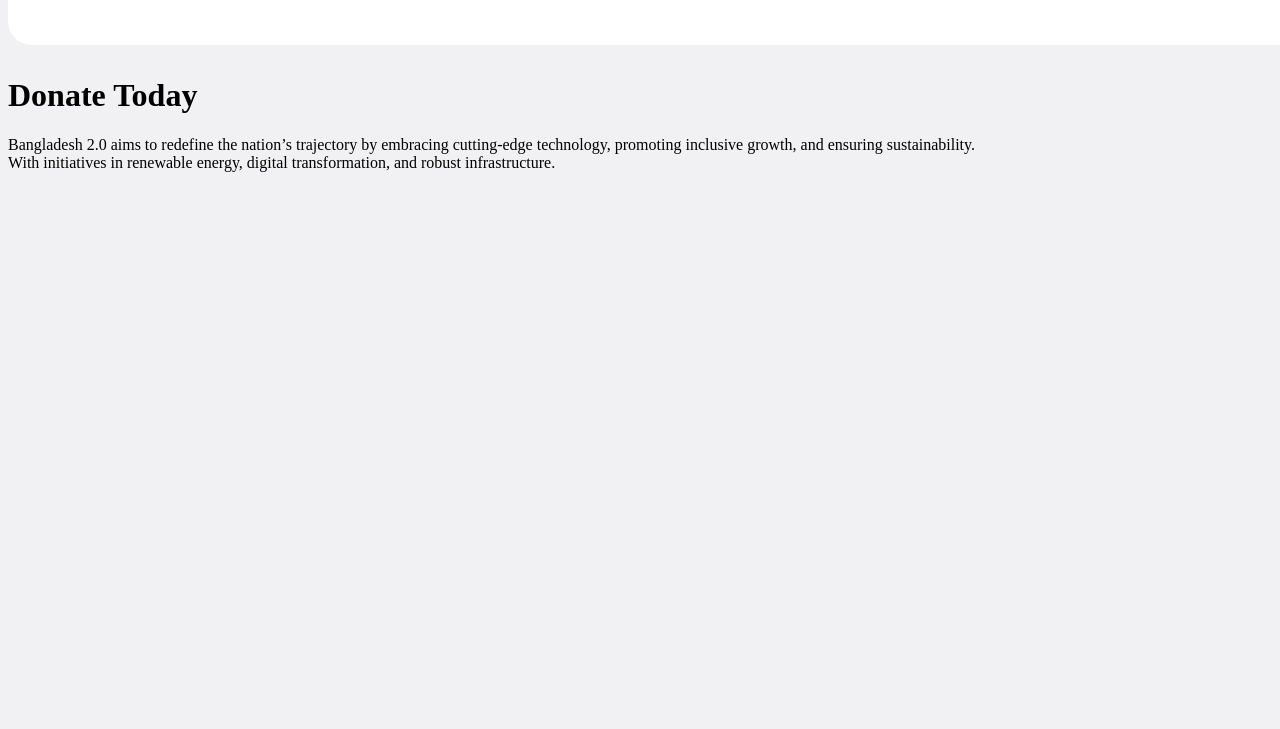
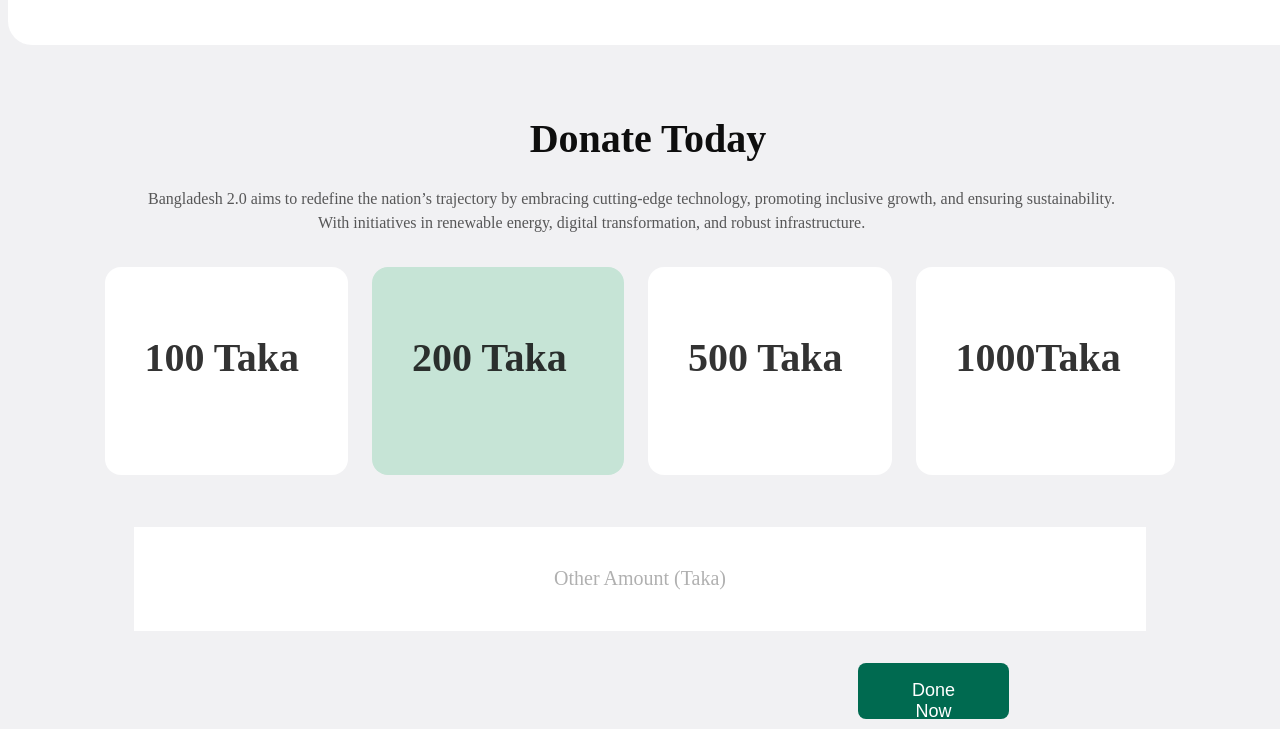
Before and after one commit to Hridoy7887-stack/Assignment-1, a plain HTML site: page index.html in a window 1280 px wide. Shown: the part 2941-3670 px from the top of the page. Before the commit the page ends 3129 px from the top, so only its background shows below. Drawn offline with Linux system fonts and the light colour scheme.

Commit message:
added donate amount section

```diff
--- a/index.html
+++ b/index.html
@@ -112,8 +112,30 @@
         </div>
 
         <div class="donate-section">
-            <h1>Donate Today</h1>
-            <p>Bangladesh 2.0 aims to redefine the nation’s trajectory by embracing cutting-edge technology, promoting inclusive growth, and ensuring sustainability. <br>  With initiatives in renewable energy, digital transformation, and robust infrastructure.</p>
+            <h1 class="donate-title">Donate Today</h1>
+            <p class="donate-description">Bangladesh 2.0 aims to redefine the nation’s trajectory by embracing cutting-edge technology, promoting inclusive growth, and ensuring sustainability. <br> <span class="faltu-kahini">  With initiatives in renewable energy, digital transformation, and robust infrastructure.</p> </span>
+        </div>
+        <div class="donate-price">
+            <div class="donate-price-1">
+                <h1 class="number-1">100 Taka</h1>
+            </div>
+            <div class="donate-price-2">
+                <h1 class="number-1">200 Taka</h1>
+            </div>
+            <div class="donate-price-1">
+                <h1 class="number-1">500 Taka</h1>
+            </div>
+            <div class="donate-price-4">
+                <h1 class="number-1">1000Taka</h1>
+            </div>
+        </div>
+         <div class="input">
+            <h3 class="amount">Other Amount (Taka)</h3>
+         </div>
+
+        </div>
+        <div>
+            <button class="btn-done">Done Now</button>
         </div>
     </main>
 
--- a/style.css
+++ b/style.css
@@ -1,23 +1,24 @@
-
  /* shared style */
-.secondary-bg{
+ .secondary-bg {
     background-color: #F1F1F3;
  }
 
  /* Navbar styles */
-.header{
+ .header {
     display: flex;
-    justify-content:space-between;
+    justify-content: space-between;
     margin: 20px 240px;
  }
-.header-left{
+
+ .header-left {
     font-size: 32px;
     font-weight: bold;
     color: #0E0E0E;
     width: 222px;
     height: 38px;
  }
-.header-right{
+
+ .header-right {
     width: 120px;
     height: 50px;
     margin-top: 30px;
@@ -35,7 +36,7 @@ height: 38px;
  /* banner style */
 
 
-.banner{
+ .banner {
     display: flex;
     background-color: #C6E4D6;
     width: 1280px;
@@ -43,44 +44,50 @@ height: 38px;
     margin: 0 auto;
     padding: 110px 40px;
     justify-content: space-around;
-     border:none ;
+    border: none;
     border-radius: 24px;
  }
- .banner-greetings{
+
+ .banner-greetings {
     color: #0e0e0e7d;
     font-size: 24px;
     font-weight: 500;
     margin-bottom: 16px;
 
  }
- .banner-title{
+
+ .banner-title {
     font-size: 56px;
     font-weight: bold;
     color: #0E0E0E;
     margin-bottom: 24px;
  }
- .btn-primary{
+
+ .btn-primary {
     padding: 17px 34px;
     border: 1px solid #006A50;
     border-radius: 8px;
     width: 270px;
     height: 56px;
-    color:#FFFFFF ;
+    color: #FFFFFF;
     background-color: #006A50;
     font-size: 18px;
     font-weight: 500;
  }
- .banner-img{
+
+ .banner-img {
     width: 474px;
     height: 400px;
  }
- .banner-content1{
+
+ .banner-content1 {
     /* margin-right: 64px; */
     width: 622px;
     height: 326px;
     margin: 117px 60px;
  }
- .banner-content2{
+
+ .banner-content2 {
     /* margin-left: 64px; */
     width: 474px;
     height: 400px;
@@ -88,13 +95,14 @@ height: 38px;
  }
 
  /* main section */
-.vision-of-future{
-   margin: 50px auto ;
+ .vision-of-future {
+    margin: 50px auto;
     width: 1280px;
     height: 120px;
-   padding-right:60px ;
+    padding-right: 60px;
  }
-.future-title{
+
+ .future-title {
     color: #0E0E0E;
     font-size: 40px;
     font-weight: bold;
@@ -103,7 +111,7 @@ height: 38px;
     height: 48px;
  }
 
-.future-description{
+ .future-description {
     color: #0e0e0ea7;
     font-size: 16px;
     font-weight: 400;
@@ -111,7 +119,8 @@ height: 38px;
     width: 1280px;
     height: 48px;
  }
-.future-boxes{
+
+ .future-boxes {
     display: flex;
     width: 1350px;
     height: 400px;
@@ -119,7 +128,8 @@ height: 38px;
     margin: 32px auto;
     justify-content: left;
  }
-.future-box1{
+
+ .future-box1 {
     width: 412px;
     height: 325px;
     padding: 32px 32px;
@@ -127,12 +137,14 @@ height: 38px;
     border-radius: 16px;
     background-color: #548ff52a;
  }
-.card-icon{
+
+ .card-icon {
     width: 64px;
     height: 64px;
     margin-bottom: 24px;
  }
-.digital-title{
+
+ .digital-title {
     width: 346px;
     height: 24px;
     font-size: 20px;
@@ -140,7 +152,8 @@ height: 38px;
     color: #0e0e0ed2;
     margin-bottom: 12px;
  }
-.digital-description{
+
+ .digital-description {
     width: 346px;
     height: 72px;
     font-size: 16px;
@@ -149,7 +162,8 @@ height: 38px;
     line-height: 24px;
     margin-bottom: 24px;
  }
-.share-btn{
+
+ .share-btn {
     width: 122px;
     height: 41px;
     padding: 11px 20px;
@@ -161,15 +175,17 @@ height: 38px;
     font-size: 16px;
     font-weight: 500;
  }
-.future-box2{
+
+ .future-box2 {
     width: 412px;
     height: 325px;
     padding: 32px 32px;
     border: none;
     border-radius: 16px;
-   background-color:#C6E4D6;
+    background-color: #C6E4D6;
  }
-.digital-des{
+
+ .digital-des {
     width: 346px;
     height: 48px;
     font-size: 16px;
@@ -178,7 +194,8 @@ height: 38px;
     color: #0e0e0eba;
     margin-bottom: 48px;
  }
-.share-btns{
+
+ .share-btns {
     width: 122px;
     height: 41px;
     padding: 11px 20px;
@@ -190,15 +207,17 @@ height: 38px;
     font-size: 16px;
     font-weight: 500;
  }
-.future-box3{
+
+ .future-box3 {
     width: 412px;
     height: 340px;
     padding: 24px 24px;
     border: none;
     border-radius: 16px;
-   background-color:#F7EBCF;
+    background-color: #F7EBCF;
  }
-.digital-tit{
+
+ .digital-tit {
     width: 362px;
     height: 24px;
     font-size: 20px;
@@ -206,7 +225,8 @@ height: 38px;
     color: #0e0e0ed2;
     margin-bottom: 12px;
  }
-.digital-dess{
+
+ .digital-dess {
     width: 362px;
     height: 48px;
     font-size: 16px;
@@ -215,7 +235,8 @@ height: 38px;
     color: #0e0e0eba;
     margin-bottom: 64px;
  }
-.share-btnss{
+
+ .share-btnss {
     width: 122px;
     height: 41px;
     padding: 11px 20px;
@@ -229,13 +250,14 @@ height: 38px;
  }
 
  /* news section */
-.news-section{
+ .news-section {
     width: 1330px;
     height: 120px;
     gap: 32px;
     margin: 0 auto;
  }
-.news-title{
+
+ .news-title {
     width: 1280px;
     height: 48px;
     color: #0E0E0E;
@@ -243,7 +265,8 @@ height: 38px;
     font-weight: bold;
     margin-bottom: 24px;
  }
-.news-description{
+
+ .news-description {
     width: 1280px;
     height: 48px;
     color: #0e0e0ea7;
@@ -252,7 +275,8 @@ height: 38px;
     font-size: 16px;
     font-weight: 400;
  }
-.part-1{
+
+ .part-1 {
     width: 1350px;
     height: 402px;
     gap: 32px;
@@ -261,20 +285,23 @@ height: 38px;
     border-radius: 24px;
     margin: 32px auto;
     display: flex;
-   background-color:#FFFFFF;
+    background-color: #FFFFFF;
  }
-.part-left{
+
+ .part-left {
     width: 408px;
     height: 306px;
     border: none;
     border-radius: 24px;
     margin: 48px 32px 48px 48px;
  }
-.img-sate{
+
+ .img-sate {
     border: none;
     border-radius: 24px;
  }
-.part-right{
+
+ .part-right {
     width: 744px;
     height: 290px;
     gap: 32px;
@@ -282,7 +309,8 @@ height: 38px;
 
 
  }
-.satelite-title{
+
+ .satelite-title {
     width: 744px;
     height: 35px;
     font-size: 32px;
@@ -291,14 +319,15 @@ height: 38px;
     margin-bottom: 12px;
     background-position: 100px top;
  }
-.al-jazeera{
+
+ .al-jazeera {
     width: 134px;
     height: 40px;
     margin-bottom: 12px;
  }
 
 
-.date-1{
+ .date-1 {
     width: 122px;
     height: 30px;
     font-size: 16px;
@@ -308,7 +337,8 @@ height: 38px;
     gap: 12px;
     margin-bottom: 12px;
  }
-.date-2{
+
+ .date-2 {
     width: 105px;
     height: 30px;
     font-size: 16px;
@@ -318,7 +348,8 @@ height: 38px;
     margin-bottom: 12px;
     margin-left: 10px;
  }
-.satelite-description{
+
+ .satelite-description {
     width: 744px;
     height: 72px;
     font-size: 16px;
@@ -327,7 +358,8 @@ height: 38px;
     color: #0e0e0ea3;
     margin-bottom: 32px;
  }
-.satelite-btn{
+
+ .satelite-btn {
     width: 139px;
     height: 50px;
     padding: 13px 26px;
@@ -339,9 +371,121 @@ height: 38px;
     font-size: 18px;
     font-weight: 600px;
  }
- .part-right-sigma{
+
+ .part-right-sigma {
     margin: 32px auto;
  }
-   .part-left-sigma{
+
+ .part-left-sigma {
     margin: 32px auto;
  }
+
+ /* Donate section */
+ .donate-section {
+    width: 1340px;
+    height: 120px;
+    gap: 32px;
+    margin: 70px auto 20px auto;
+ }
+
+ .donate-title {
+    width: 1280px;
+    height: 48px;
+    font-size: 40px;
+    font-weight: bold;
+    color: #0E0E0E;
+    margin-bottom: 24px;
+    text-align: center;
+ }
+
+ .donate-description {
+    width: 1104px;
+    height: 48px;
+    font-size: 16px;
+    font-weight: 400;
+    line-height: 24px;
+    color: #0e0e0eae;
+    margin-bottom: 32px;
+    margin-left: 140px;
+
+ }
+
+ .faltu-kahini {
+    margin-left: 170px;
+ }
+
+ .donate-price {
+    width: 1071px;
+    height: 228px;
+    gap: 24px;
+    margin: 32px auto;
+    display: flex;
+
+ }
+
+ .donate-price-1 {
+    width: 240px;
+    height: 128px;
+    padding: 40px 40px;
+    border: none;
+    border-radius: 16px;
+    background-color: #FFFFFF;
+    gap: 24px;
+ }
+
+ .number-1 {
+    width: 160px;
+    height: 48px;
+    font-size: 40px;
+    font-weight: bold;
+    color: #0e0e0ed8;
+ }
+
+ .donate-price-2 {
+    width: 252px;
+    height: 128px;
+    padding: 40px 40px;
+    border: none;
+    border-radius: 16px;
+    background-color: #C6E4D6;
+ }
+
+ .donate-price-4 {
+    width: 264px;
+    height: 128px;
+    padding: 40px 40px;
+    border: none;
+    border-radius: 16px;
+    background-color: #FFFFFF;
+ }
+
+ .input{
+    width: 932px;
+    height: 64px;
+margin: 32px auto;
+padding: 20px 40px;
+background-color: #FFFFFF;
+text-align: center;
+   }
+   .amount{
+      /* width: 187px;
+      height: 24px; */
+      font-size: 20px;
+      font-weight: 400;
+      color: #0e0e0e54;
+   }
+   .btn-class{
+      margin: 32px auto;
+   }
+   .btn-done{
+      width: 151px;
+      height: 56px;
+      padding: 17px 34px;
+      background-color: #006A50;
+      border: none;
+      border-radius: 8px;
+      color: #FFFFFF;
+      font-size: 18px;
+      font-weight: 500;
+       margin-left: 850px;
+   }
```
Lines whose indentation alone changed are shown as unchanged.
